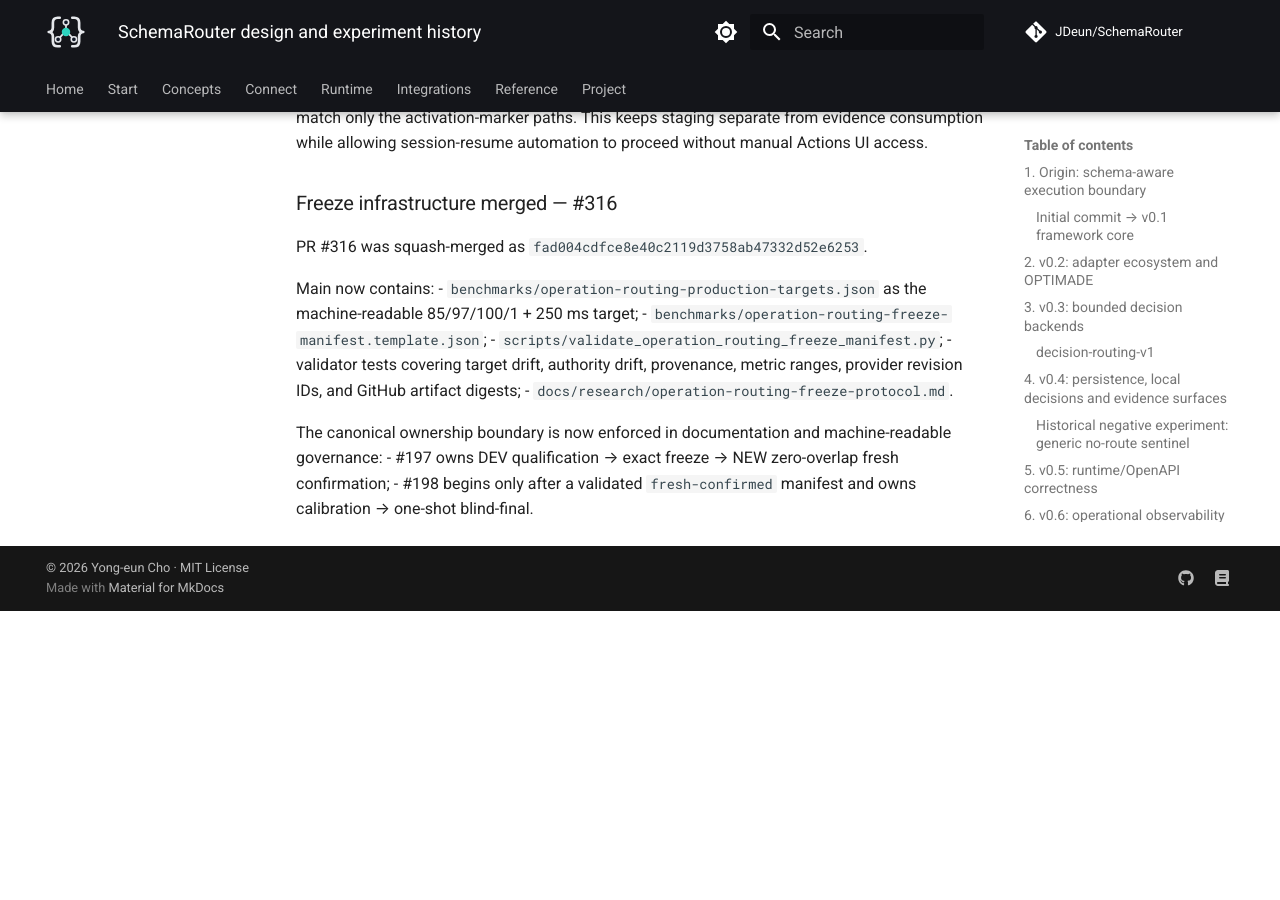
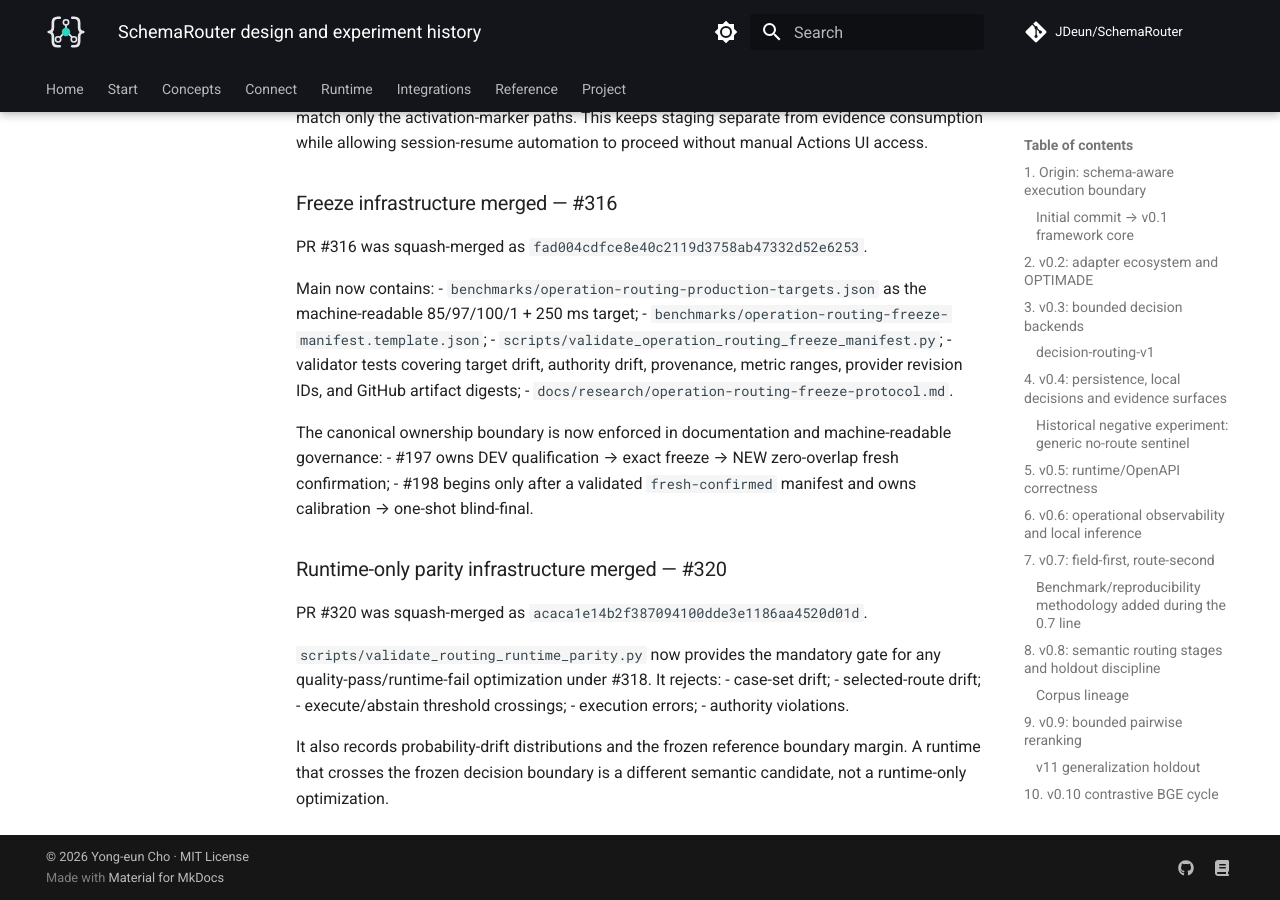
Before and after one commit to JDeun/SchemaRouter, an MkDocs documentation site: the page built from docs/research/design-and-experiment-history.md, in a window 1280 px wide and 900 px high, scrolled down 59432 px. Built offline with MkDocs 1.6.1 and Material for MkDocs 9.7.7, drawn with Linux system fonts in a browser that asks for light colours; comment, search, counter and statistics services are not loaded; before the commit the page ends 60043 px from its top, so only the background shows below that.

Commit message:
docs: record runtime parity validator merge

```diff
--- a/docs/research/design-and-experiment-history.md
+++ b/docs/research/design-and-experiment-history.md
@@ -2017,3 +2017,19 @@
 The canonical ownership boundary is now enforced in documentation and machine-readable governance:
 - #197 owns DEV qualification → exact freeze → NEW zero-overlap fresh confirmation;
 - #198 begins only after a validated `fresh-confirmed` manifest and owns calibration → one-shot blind-final.
+
+### Runtime-only parity infrastructure merged — #320
+
+PR #320 was squash-merged as `acaca1e14b2f387094100dde3e1186aa4520d01d`.
+
+`scripts/validate_routing_runtime_parity.py` now provides the mandatory gate for any
+quality-pass/runtime-fail optimization under #318. It rejects:
+- case-set drift;
+- selected-route drift;
+- execute/abstain threshold crossings;
+- execution errors;
+- authority violations.
+
+It also records probability-drift distributions and the frozen reference boundary margin. A runtime
+that crosses the frozen decision boundary is a different semantic candidate, not a runtime-only
+optimization.
```
